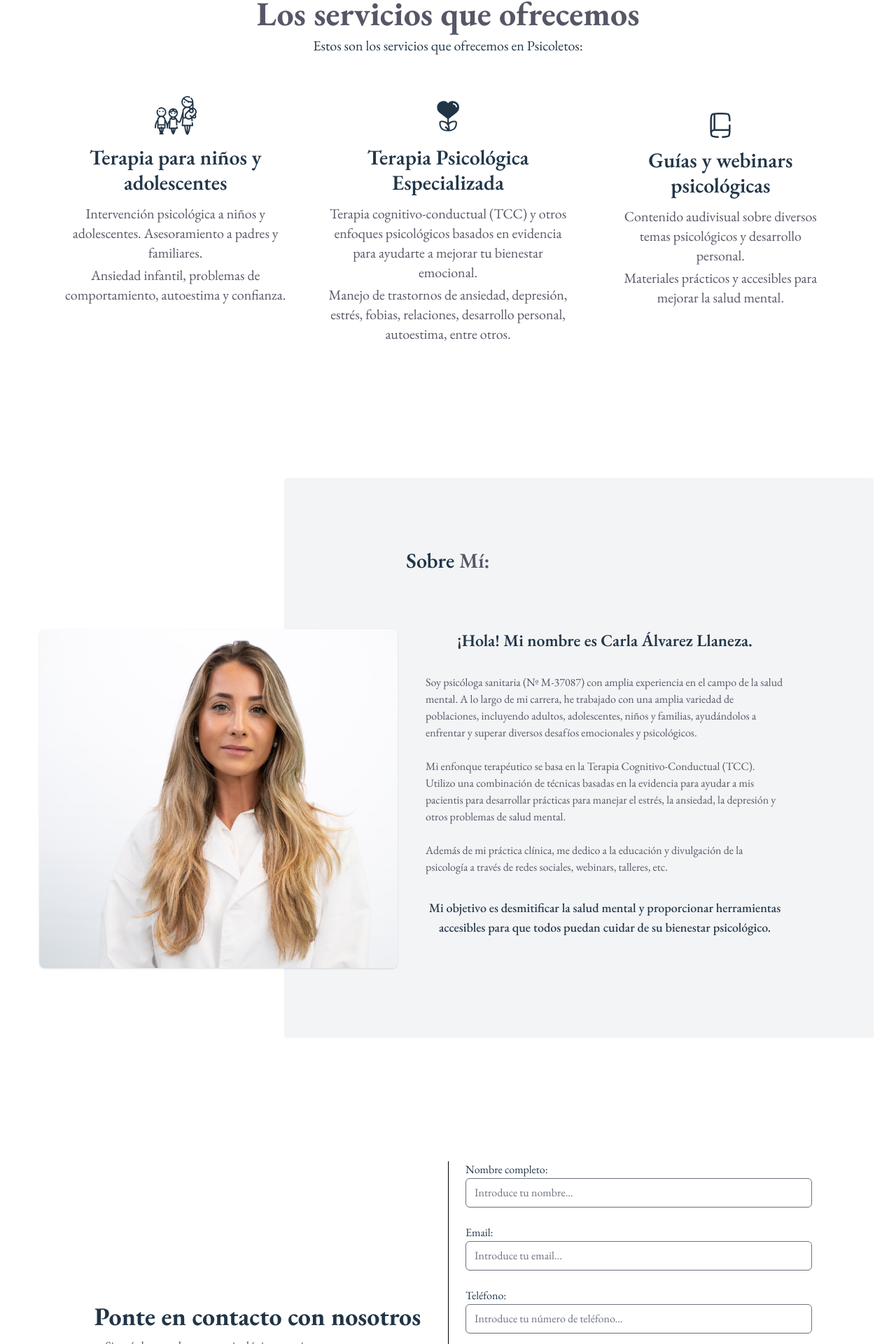
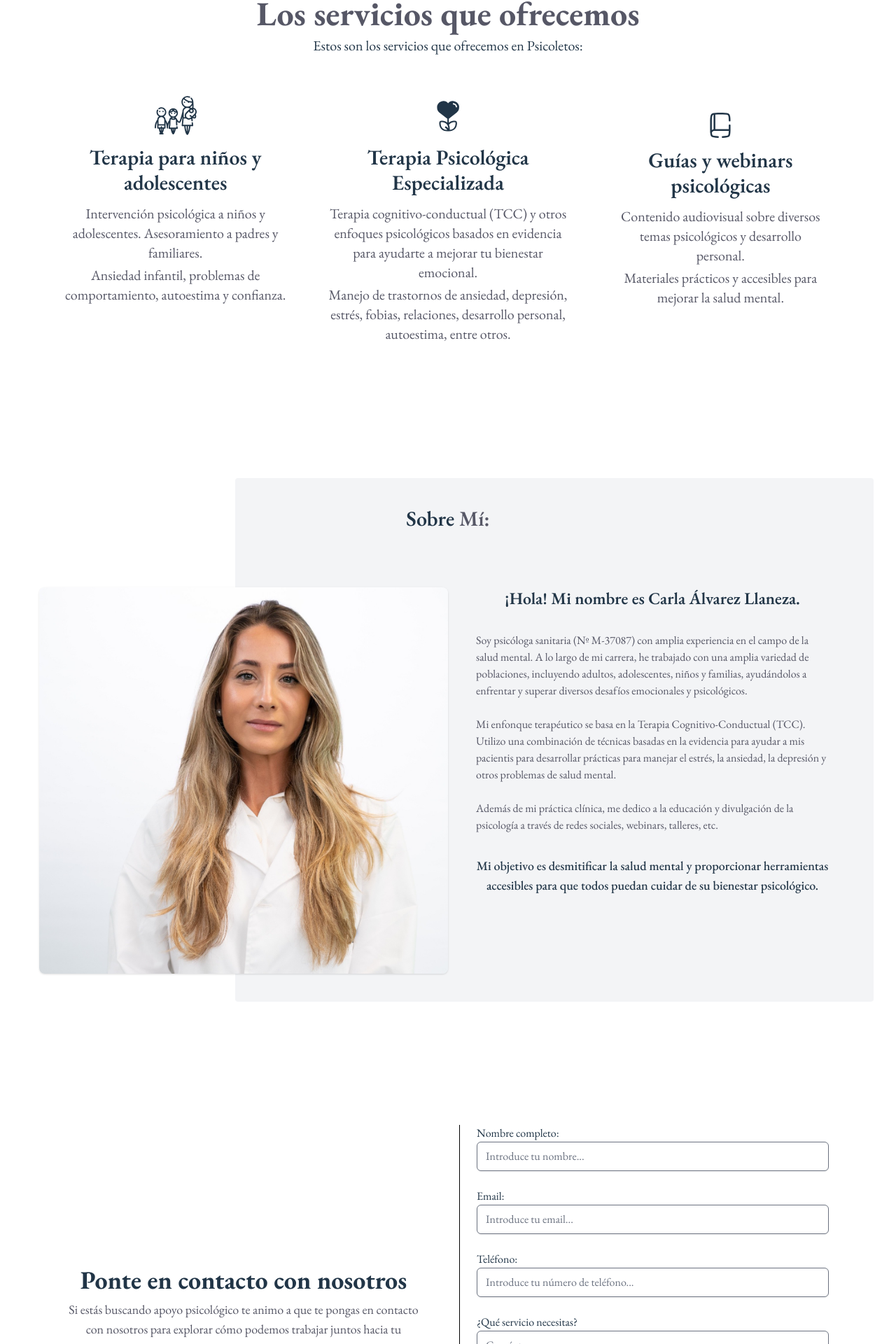
Before and after one commit to cesaralvrz/Psicoletos, a Vue app: page / in a window 1280 px wide. Shown: the part 857-2777 px from the top of the page at 70% size. Built offline with nearby package versions, Linux system fonts and the light colour scheme.

Commit message:
Fix mobile view

```diff
--- a/src/App.vue
+++ b/src/App.vue
@@ -3,8 +3,12 @@
   <div class="max-w-screen-xl mx-auto p-8 text-center">
     <the-hero />
     <services-section />
-    <about-me-section />
-    <contact-section />
+    <div>
+      <about-me-section />
+    </div>
+    <div>
+      <contact-section />
+    </div>
   </div>
   <the-footer />
 </template>
--- a/src/components/AboutMeSection.vue
+++ b/src/components/AboutMeSection.vue
@@ -1,18 +1,21 @@
 <template>
-<section class="mt-32" id="about">
-    <div class="relative flex">
-        <div class="min-h-screen lg:w-1/3"></div>
-        <div class="hidden w-3/4 min-h-screen rounded bg-gray-100 lg:block"></div>
-        <div
-            class="container flex flex-col justify-center w-full min-h-screen px-6 py-10 mx-auto lg:absolute lg:inset-x-0">
+<section class="mt-32 relative" id="about">
+    <!-- Background div for desktop -->
+    <div class="hidden lg:block absolute right-0 w-3/4 h-full bg-gray-100 rounded"></div>
+
+    <div class="container mx-auto px-6 py-10 relative">
         <h1 class="text-4xl font-semibold capitalize lg:text-3xl">
             Sobre <span class="text-psicoletos">Mí:</span>
         </h1>
 
-            <div class="mt-10 lg:mt-20 lg:flex">
-                <img class="object-cover object-center w-full lg:w-[32rem] rounded-lg h-full shadow" src="../assets/carla.png" alt="Carla Álvarez Llaneza">
+        <div class="mt-10 lg:mt-20 lg:flex lg:items-start">
+            <div class="lg:w-1/2">
+                <img class="object-cover object-center w-full rounded-lg shadow"
+                     src="../assets/carla.png"
+                     alt="Carla Álvarez Llaneza">
+            </div>
 
-                <div class="mt-8 lg:px-10 lg:mt-0">
+            <div class="mt-8 lg:w-1/2 lg:px-10 lg:mt-0">
                 <h1 class="text-2xl font-semibold mb-8">
                     ¡Hola! Mi nombre es Carla Álvarez Llaneza.
                 </h1>
@@ -29,8 +32,9 @@
                     Además de mi práctica clínica, me dedico a la educación y divulgación de la psicología a través de redes sociales, webinars, talleres, etc.
                 </p>
 
-                    <h3 class="mt-8 text-lg font-medium w-[32rem]">Mi objetivo es desmitificar la salud mental y proporcionar herramientas accesibles para que todos puedan cuidar de su bienestar psicológico.</h3>
-                </div>
+                <h3 class="mt-8 text-lg font-medium">
+                    Mi objetivo es desmitificar la salud mental y proporcionar herramientas accesibles para que todos puedan cuidar de su bienestar psicológico.
+                </h3>
             </div>
         </div>
     </div>
--- a/src/components/ContactSection.vue
+++ b/src/components/ContactSection.vue
@@ -1,11 +1,11 @@
 <template>
-	<section class="py-44" id="contact">
-		<div class="grid max-w-6xl grid-cols-1 px-6 mx-auto lg:px-8 md:grid-cols-2 md:divide-x divide-black">
-			<div class="py-6 md:py-0 md:px-6 my-auto">
-				<h1 class="text-4xl font-bold">Ponte en contacto con nosotros</h1>
-				<p class="pt-2 pb-4 text-lg text-psicoletos">Si estás buscando apoyo psicológico te animo a que te pongas en contacto con nosotros para explorar cómo podemos trabajar juntos hacia tu bienestar mental y emocional.</p>
+	<section class="py-16 md:py-44" id="contact">
+		<div class="grid max-w-6xl grid-cols-1 gap-8 px-4 mx-auto lg:px-8 md:grid-cols-2">
+			<div class="py-4 md:py-0 md:pr-6 my-auto">
+				<h1 class="text-3xl md:text-4xl font-bold">Ponte en contacto con nosotros</h1>
+				<p class="pt-2 pb-4 text-base md:text-lg text-psicoletos">Si estás buscando apoyo psicológico te animo a que te pongas en contacto con nosotros para explorar cómo podemos trabajar juntos hacia tu bienestar mental y emocional.</p>
 			</div>
-			<form class="flex flex-col py-6 space-y-6 md:py-0 md:px-6 text-left">
+			<form class="flex flex-col py-4 space-y-4 md:space-y-6 md:py-0 md:pl-6 md:border-l border-black text-left">
 				<label class="block">
 					<span class="mb-1 text-left">Nombre completo:</span>
 					<input type="text" placeholder="Introduce tu nombre..." class="block w-full rounded-md shadow-sm focus:ring focus:ri focus:ri">
@@ -26,7 +26,7 @@
 					<span class="mb-1">Cuéntanos más a detalle:</span>
 					<textarea rows="3" class="block w-full rounded-md focus:ring focus:ri focus:ri"></textarea>
 				</label>
-				<button type="button" class="self-center px-8 py-3 text-lg text-white rounded focus:ring hover:ring focus:ri focus:ri hover:ri">Enviar</button>
+				<button type="button" class="w-full md:w-auto self-center px-8 py-3 text-lg text-white rounded focus:ring hover:ring focus:ri focus:ri hover:ri">Enviar</button>
 			</form>
 		</div>
 	</section>
--- a/src/components/ServicesSection.vue
+++ b/src/components/ServicesSection.vue
@@ -1,5 +1,5 @@
 <template>
-	<section class="m-4 md:m-8 py-12" id="services">
+	<div class="m-4 md:m-8 py-12" id="services">
 		<div class="container mx-auto p-4 my-6 space-y-2 text-center">
 			<h2 class="text-5xl font-bold text-psicoletos">Los servicios que ofrecemos</h2>
 			<p class="text-xl">Estos son los servicios que ofrecemos en Psicoletos:</p>
@@ -144,10 +144,10 @@
 				</svg>
 				<h3 class="my-3 text-3xl font-semibold">Guías y webinars psicológicas</h3>
 				<div class="space-y-1 leadi text-psicoletos text-xl">
-					<p>Contenido audivisual sobre diversos temas psicológicos y desarrollo personal.</p>
+					<p>Contenido audiovisual sobre diversos temas psicológicos y desarrollo personal.</p>
                     <p>Materiales prácticos y accesibles para mejorar la salud mental.</p>
 				</div>
 			</div>
 		</div>
-	</section>
+	</div>
 </template>
```
Lines whose indentation alone changed are shown as unchanged.
